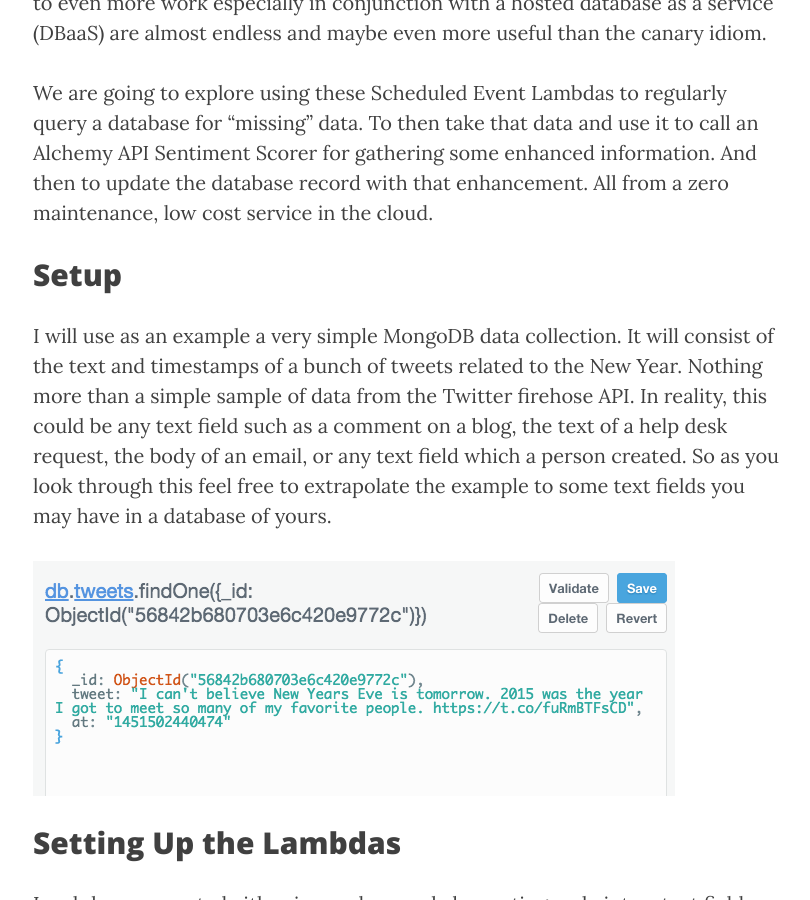
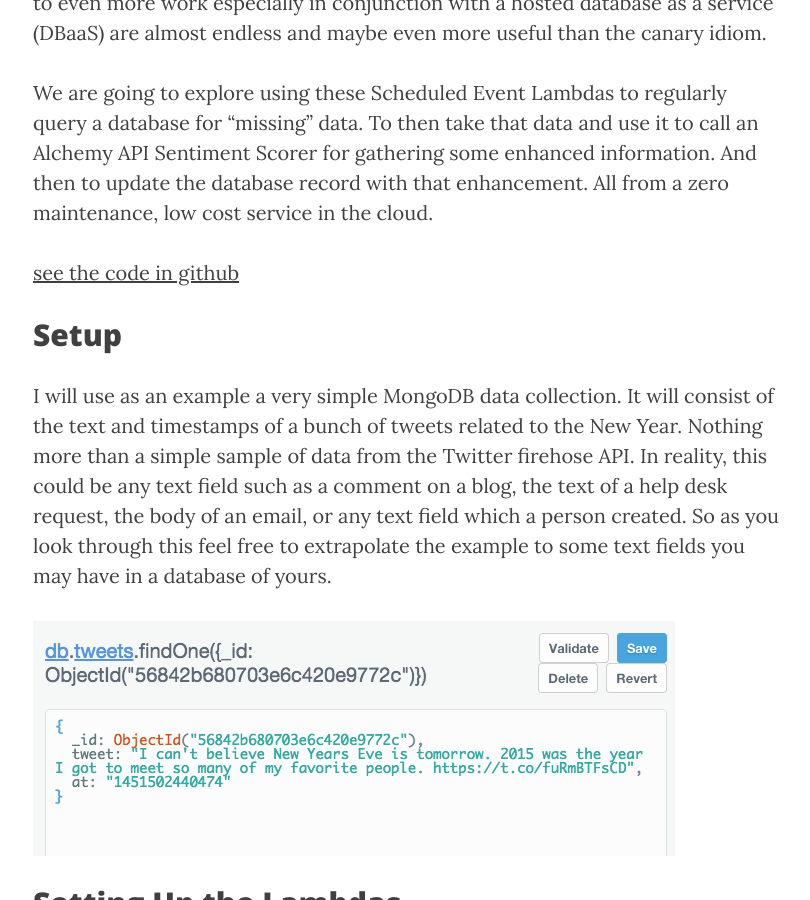
Before and after one commit to hays-hutton/hays-hutton.github.io, a Jekyll site: the page built from _posts/2016-01-11-lambdas.markdown, in a window 1280 px wide and 900 px high, scrolled down 1090 px. Shown: the whole window, without its empty margins (232-1042 px from the left). Built offline with Jekyll 4.4.1, drawn with Linux system fonts in a browser that asks for light colours; nearby versions of some CDN libraries; comment, search, counter and statistics services are not loaded.

Commit message:
add link to github repo

```diff
--- a/_posts/2016-01-11-lambdas.markdown
+++ b/_posts/2016-01-11-lambdas.markdown
@@ -34,6 +34,8 @@ query a database for "missing" data. To then take that data and use it to call
 an Alchemy API Sentiment Scorer for gathering some enhanced information. And then to update
 the database record with that enhancement. All from a zero maintenance, low cost
 service in the cloud.
+
+[see the code in github](https://github.com/hays-hutton/lambdas)
 
 Setup
 -----
```
